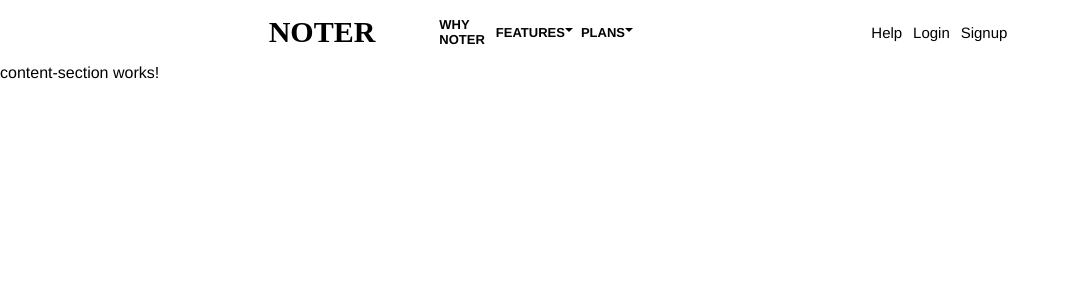
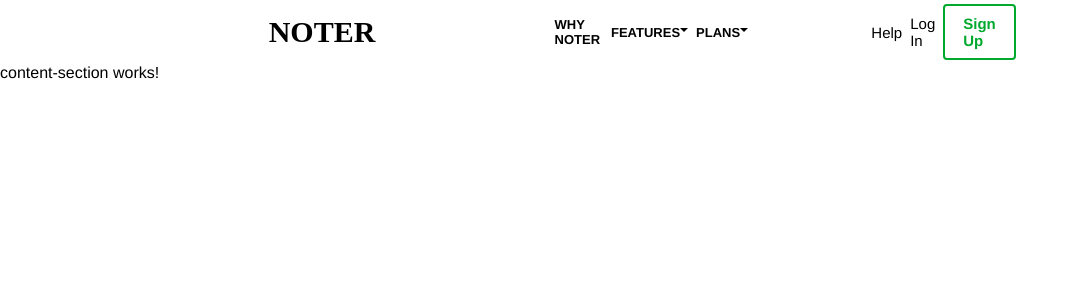
Before and after one commit to Ankesh054-official/noter, an Angular app: page / in a window 1280 px wide. Shown: the top 300 px of the page, without its empty margins (0-1079 px from the left). Built offline with nearby package versions, Linux system fonts and the light colour scheme.

Commit message:
Added some classes

```diff
--- a/src/app/navigation-bar/navigation-bar.component.html
+++ b/src/app/navigation-bar/navigation-bar.component.html
@@ -1,6 +1,7 @@
 <div class="header">
     <h2 class="orgName">noter</h2>
     <div class="abstract">
+        <div class="hamburger-menu"></div>
         <ul class="introduction">
             <li><a href="/">why noter</a></li>
             <li><a href="/">features</a><span class="arrow"></span></li>
@@ -8,8 +9,8 @@
         </ul>
         <ul class="userOptions">
             <li><a href="/">help</a></li>
-            <li><a href="/">login</a></li>
-            <li><a href="/">signup</a></li>
+            <li><a href="/">log in</a></li>
+            <li><a href="/" class="btn">sign up</a></li>
         </ul>
     </div>
 </div>
```
